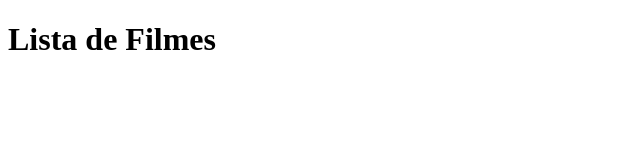
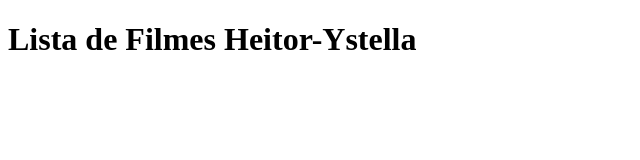
Before and after one commit to HeitorPereiradaSilva11Ti-A/Backend_Filmes_novo, a website: page frontend/index.html in a window 1280 px wide. Shown: the whole page, without its empty margins (0-640 px from the left). Drawn offline with Linux system fonts and the light colour scheme; no server answers.

Commit message:
So a ultima coisa

```diff
--- a/frontend/index.html
+++ b/frontend/index.html
@@ -8,7 +8,7 @@
     <title>Frontend</title>
 </head>
 <body>
-    <h1>Lista de Filmes</h1>
+    <h1>Lista de Filmes Heitor-Ystella</h1>
 
     <section class="filmes"></section>
 </body>
```
